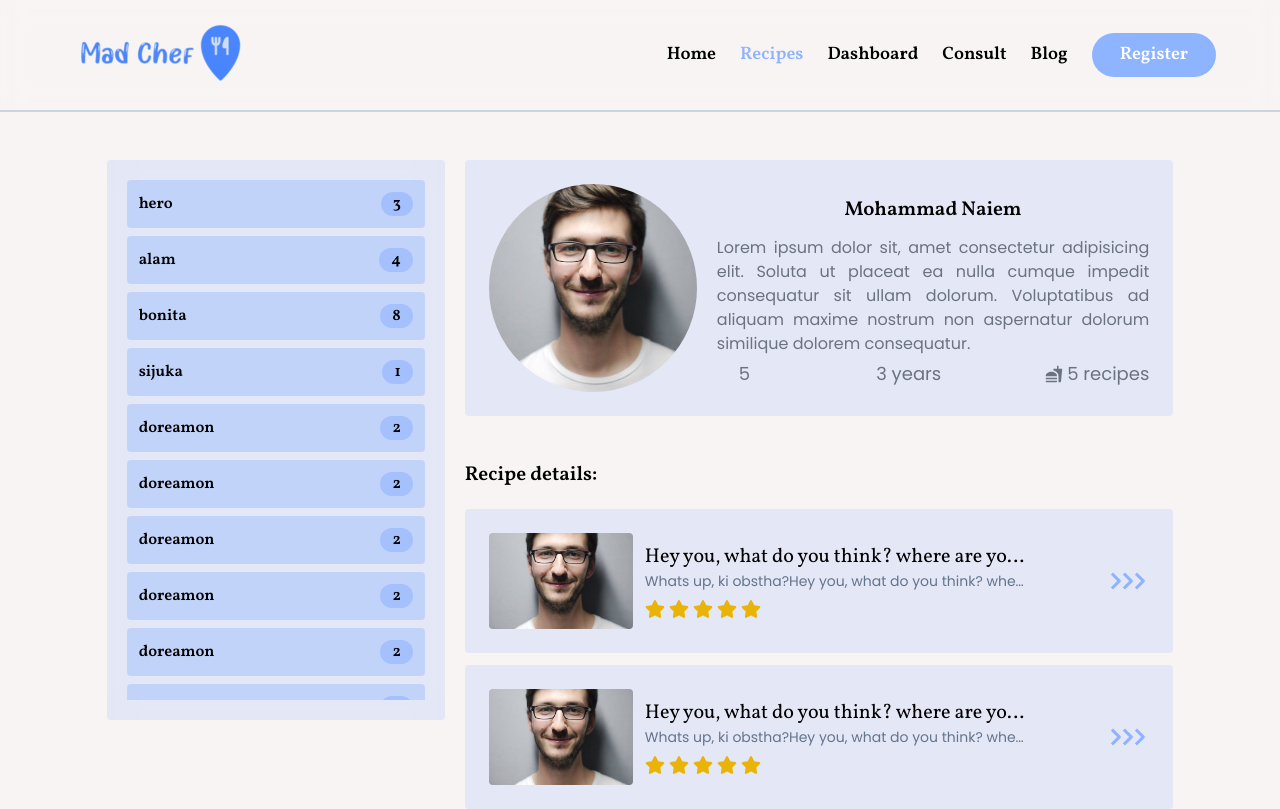
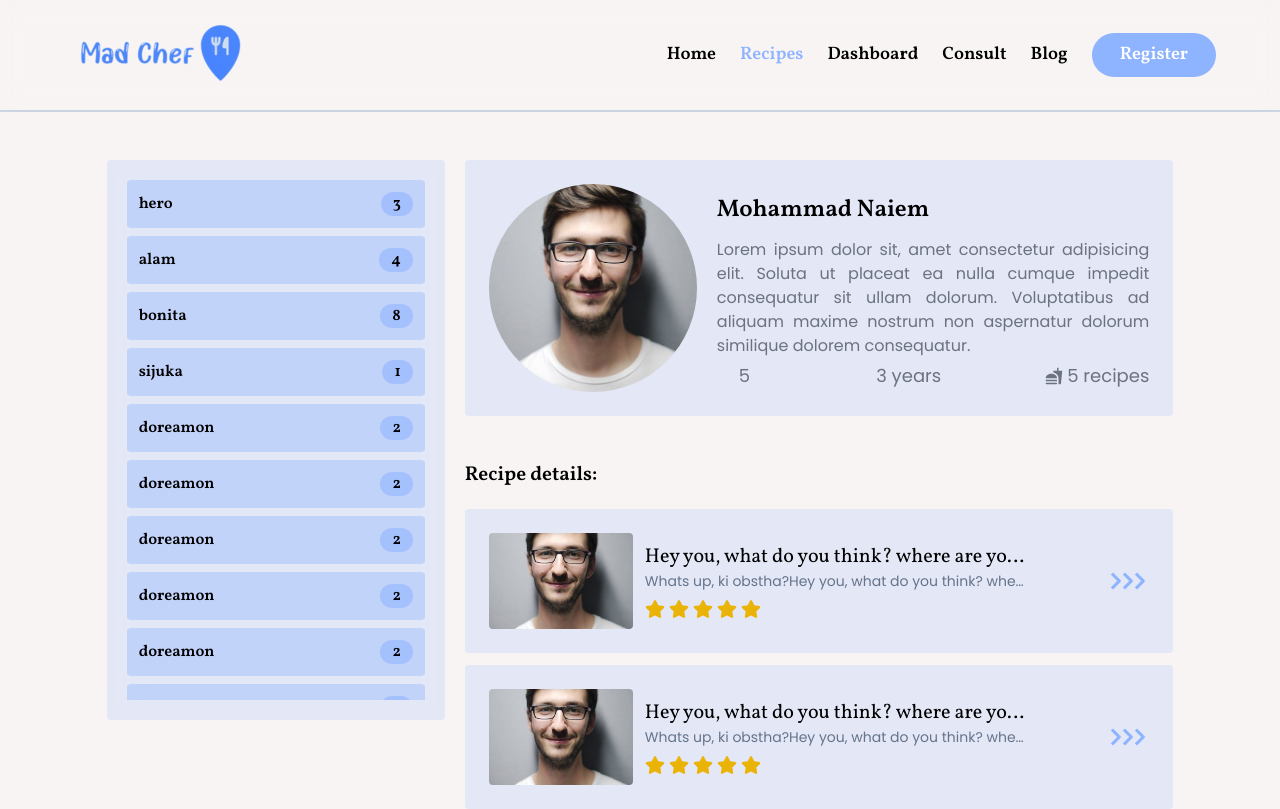
Before and after one commit to MohammadNaiem65/mad-chef-client, a React (Vite) app: page /recipes in a window 1280 px wide. Shown: the top 809 px of the page. Built offline with nearby package versions, Linux system fonts and the light colour scheme; some icons are missing.

Commit message:
Updated: added scrollbar hover effect and fixed Banner component text alignment

```diff
--- a/src/App.css
+++ b/src/App.css
@@ -12,6 +12,10 @@
     border-radius: 100vw;
 }
 
+::-webkit-scrollbar-thumb:hover {
+    background-color: #7596f0;
+}
+
 /* For firefox */
 @supports (scrollbar-color: #A4C1FD transparent) {
     main {
--- a/src/components/Recipes/Banner.jsx
+++ b/src/components/Recipes/Banner.jsx
@@ -18,7 +18,7 @@ export default function Banner() {
 				alt={`Chef ${name}'s picture`}
 			/>
 			<div className='h-fit my-auto text-justify'>
-				<p className='mt-2 lg:mb-3 text-2xl lg:text-xl text-black text-center font-Vollokorn font-semibold'>
+				<p className='mt-2 lg:mb-3 text-2xl text-black text-center lg:text-start font-Vollokorn font-semibold'>
 					{name}
 				</p>
 				<p>{bio}</p>
```
